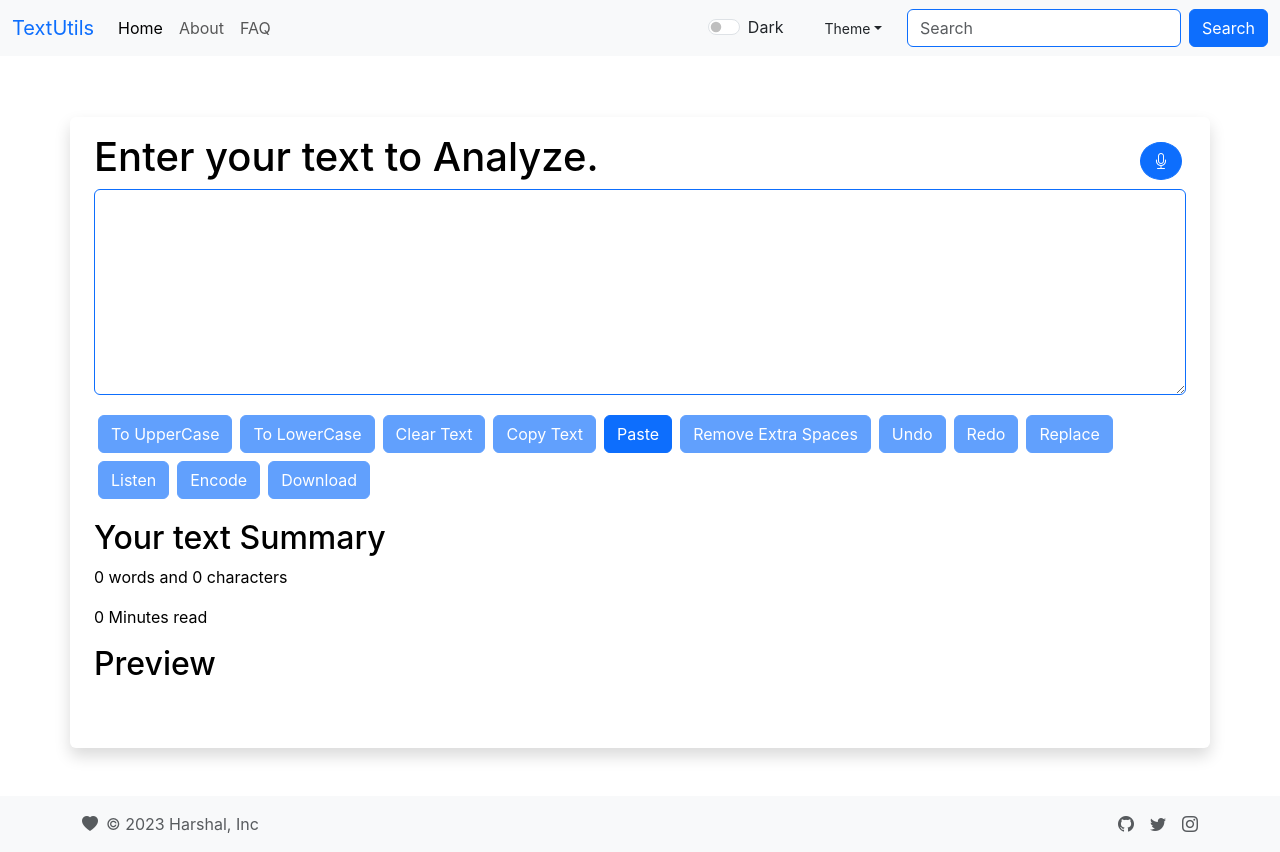
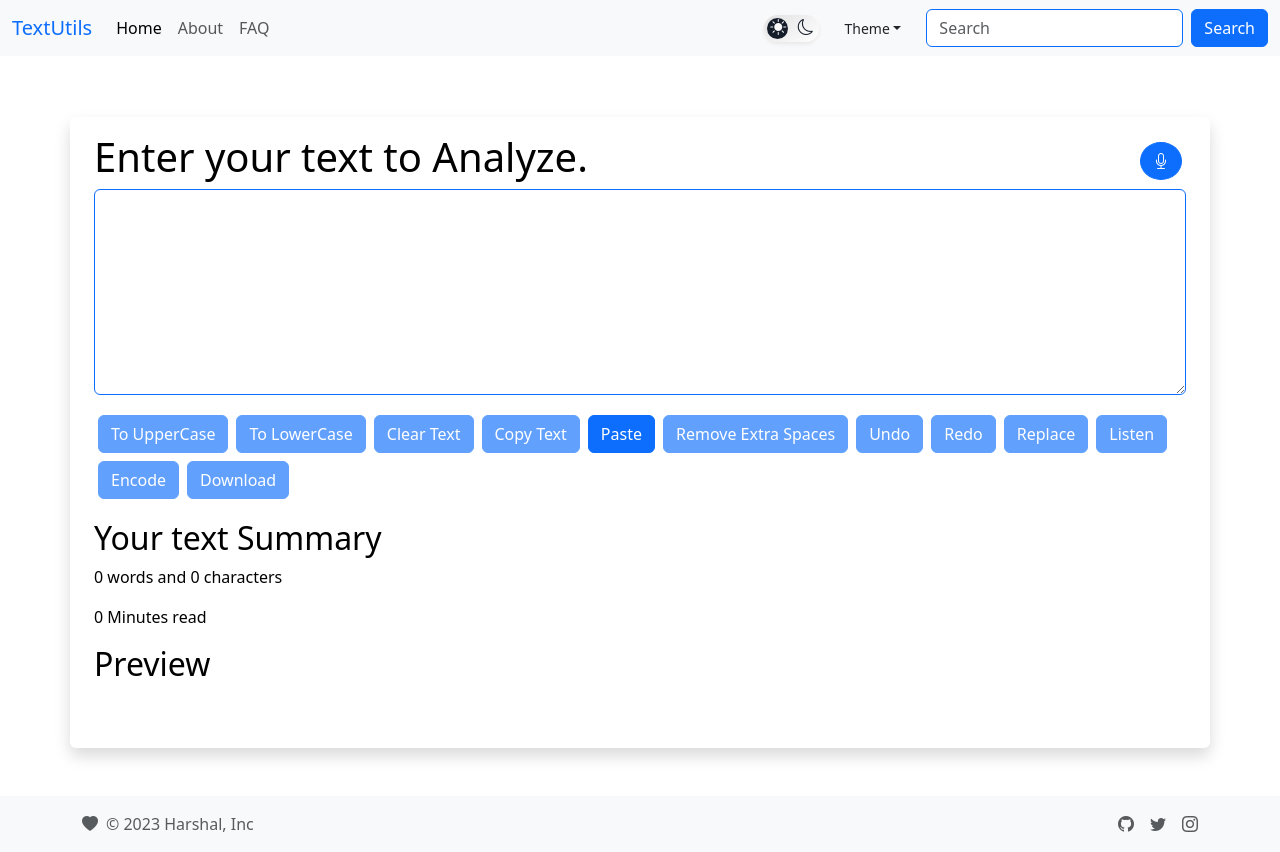
Before and after one commit to harshal0112/textutils, a React (Create React App) app: page / in a window 1280 px wide. Built offline with nearby package versions, Linux system fonts and the light colour scheme.

Commit message:
Dark mode switch changed, new colors added

```diff
--- a/package.json
+++ b/package.json
@@ -6,6 +6,7 @@
     "@testing-library/jest-dom": "^5.16.5",
     "@testing-library/react": "^13.4.0",
     "@testing-library/user-event": "^13.5.0",
+    "bootstrap": "^5.3.0-alpha1",
     "bootstrap-icons": "^1.10.2",
     "buffer": "^6.0.3",
     "react": "^18.2.0",
@@ -38,5 +39,8 @@
       "last 1 firefox version",
       "last 1 safari version"
     ]
+  },
+  "devDependencies": {
+    "sass": "^1.57.1"
   }
 }
--- a/src/doc/Footer.js
+++ b/src/doc/Footer.js
@@ -2,7 +2,7 @@ import React from 'react'
 
 function Footer(props) {
   return (
-    <div>
+    <div className='footer'>
         <footer className={`d-flex flex-wrap justify-content-between align-items-center py-3 mt-5 bg-${props.mode}`}>
           <div className="container d-flex flex-wrap justify-content-between align-items-center">
                   <div className="col-md-4 d-flex align-items-center">
--- a/src/doc/Navbar.js
+++ b/src/doc/Navbar.js
@@ -37,9 +37,9 @@ const reset3 = ()=> {
           <NavLink className="nav-link" to="/faq">FAQ</NavLink>
         </li>
       </ul>
-      <Themes toggleMode={props.toggleMode} theme={props.theme} toggleTheme={props.toggleTheme} mode={props.mode} />
-      <form className="d-flex mt-sm-2 mt-lg-0" role="search">
-        <input className={`form-control me-2 border-${props.theme}`} id='reset3' style={{backgroundColor: props.mode=== 'dark'?'#212529': 'white', color: props.mode === 'dark'?'white':'black'}} value={search} onChange={e => setSearch(e.target.value)} type="search" placeholder="Search" aria-label="Search" />
+      <form className="d-flex align-items-center mt-sm-2 mt-lg-0" role="search">
+        <Themes toggleMode={props.toggleMode} theme={props.theme} toggleTheme={props.toggleTheme} mode={props.mode} />
+        <input className={`form-control me-2 border-${props.theme}`} id='reset3' style={{backgroundColor: props.mode=== 'dark'?'#151515': 'white', color: props.mode === 'dark'?'white':'black'}} value={search} onChange={e => setSearch(e.target.value)} type="search" placeholder="Search" aria-label="Search" />
         <button className={`btn btn-${props.theme}`} onClick={reset3} type="button">{search?'Reset': 'Search'}</button>
       </form>
     </div>
--- /dev/null
+++ b/src/doc/Styles/custom.scss
@@ -0,0 +1,135 @@
+$blue:    #0d6efd;
+$indigo:  #6610f2;
+$purple:  #6f42c1;
+$pink:    #d63384;
+$red:     #dc3545;
+$orange:  #fd7e14;
+$yellow:  #ffc107;
+$green:   #198754;
+$teal:    #20c997;
+$cyan:    #0dcaf0;
+
+$primary:       $blue;
+$success:       $green;
+$info:          $cyan;
+$warning:       $yellow;
+$danger:        $red;
+
+$theme-colors: (
+    "primary":       $primary,
+    "success":       $success,
+    "info":          $info,
+    "warning":       $warning,
+    "danger":        $danger,
+    "purple" : #7431f9,
+);
+
+// -------------------------------------------------------------------------------------------------------
+// Switch to Dark Mode
+
+.toggle {
+    cursor: pointer;
+    position: relative;
+    display: flex;
+    justify-content: space-between;
+    width: 55px;
+    height: 27px;
+    border-radius: 25px;
+    transition: .2s;
+}
+
+.toggle i {
+    width: 50%;
+    line-height: 25px;
+    text-align: center;
+    font-size: 16px;
+    z-index: 1;
+}
+
+.toggle .ball {
+    position: absolute;
+    width: 21px;
+    height: 21px;
+    margin: 3px;
+    border-radius: 50%;
+    transition: .3s ease-out;
+}
+
+#toggle {
+    display: none;
+}
+
+/*
+    -- Light Mode --
+*/
+
+.light {
+    background: #fafafa;
+}
+
+.light .toggle {
+    background: linear-gradient(145deg, #e1e1e1, #fff);
+    // box-shadow: 3px 3px 4px #e6e6e6,
+    //             -3px -3px 4px #ffffff;
+}
+
+.light .toggle .bi-sun-fill {
+    color: #fafafa;
+}
+
+.light .toggle .bi-moon {
+    color: #151d2a;
+}
+
+.light .toggle .ball {
+    background: #151d2a;
+}
+
+/*
+    -- Dark Mode --
+*/
+
+
+.dark .toggle {
+    background: linear-gradient(145deg, #0c0101, rgb(0, 0, 0));
+    // box-shadow: 3px 3px 3px #0e131b,
+    //             -3px -3px 3px #1c2739;
+}
+
+.dark .toggle .bi-sun {
+    color: #fafafa;
+}
+
+.dark .toggle .bi-moon {
+    color: #151d2a;
+}
+
+.dark .toggle .ball {
+    background: #fafafa;
+    transform: translateX(27.5px);
+}
+// -----------------------------------------------------------------------------------------------------------
+
+
+@import "D:/New folder/Harshal/Html/New folder/textutils/node_modules/bootstrap/scss/bootstrap";
+
+@import "D:/New folder/Harshal/Html/New folder/textutils/node_modules/bootstrap/scss/functions";
+
+@import "D:/New folder/Harshal/Html/New folder/textutils/node_modules/bootstrap/scss/variables";
+@import "D:/New folder/Harshal/Html/New folder/textutils/node_modules/bootstrap/scss/variables-dark";
+
+@import "D:/New folder/Harshal/Html/New folder/textutils/node_modules/bootstrap/scss/maps";
+@import "D:/New folder/Harshal/Html/New folder/textutils/node_modules/bootstrap/scss/mixins";
+@import "D:/New folder/Harshal/Html/New folder/textutils/node_modules/bootstrap/scss/root";
+
+@import "D:/New folder/Harshal/Html/New folder/textutils/node_modules/bootstrap/scss/utilities";
+@import "D:/New folder/Harshal/Html/New folder/textutils/node_modules/bootstrap/scss/reboot";
+@import "D:/New folder/Harshal/Html/New folder/textutils/node_modules/bootstrap/scss/type";
+@import "D:/New folder/Harshal/Html/New folder/textutils/node_modules/bootstrap/scss/images";
+@import "D:/New folder/Harshal/Html/New folder/textutils/node_modules/bootstrap/scss/containers";
+@import "D:/New folder/Harshal/Html/New folder/textutils/node_modules/bootstrap/scss/grid";
+@import "D:/New folder/Harshal/Html/New folder/textutils/node_modules/bootstrap/scss/helpers";
+
+@import "D:/New folder/Harshal/Html/New folder/textutils/node_modules/bootstrap/scss/utilities/api";
+
+// 8. Add additional custom code here
--- a/src/doc/Themes.js
+++ b/src/doc/Themes.js
@@ -3,21 +3,26 @@ import React from 'react'
 export default function Themes(props) {
   return (
     <>
-    <label className={`form-check-label text-${props.mode === 'dark'?'light':'dark'}`} htmlFor="btn-check-outlined">{props.mode === 'dark'?'Light':''} &nbsp;</label>
-    <div className="form-check form-switch form-check-inline">
-        <input className="form-check-input" onChange={props.toggleMode} type="checkbox" role="switch" name='flexDefault' id="btn-check-outlined" value="option1" defaultChecked={props.mode === 'dark'}/>
-        <label className={`form-check-label text-${props.mode === 'dark'?'light':'dark'}`} htmlFor="btn-check-outlined">{props.mode === 'light'?'Dark':''}</label>
+    <div className={`form-check-inline ${props.mode === 'dark'?'dark': 'light'}`} data-bs-theme={props.mode}>
+      <input type="checkbox" onChange={props.toggleMode} id="toggle" />
+      <label className="toggle shadow-sm" for="toggle">
+          <i className={`bi bi-${props.mode === 'dark'?'sun':'sun-fill'}`}></i>
+          <i className={`bi bi-${props.mode === 'dark'?'moon-fill':'moon'}`}></i>
+          <span className="ball"></span>
+      </label>
     </div>
-    <div className="dropdown mx-sm-0 mx-lg-3 form-check-inline" data-bs-theme={props.mode}>
-        <button class={`btn btn-sm btn-${props.mode} dropdown-toggle text-${props.mode === 'dark'?'light':'dark'}`} type="button" data-bs-toggle="dropdown" data-bs-auto-close="true" aria-expanded="false">
+    <div className="dropdown mr-sm-3 mr-lg-3 form-check-inline" data-bs-theme={props.mode}>
+        <button className={`btn btn-sm btn-${props.mode} dropdown-toggle text-${props.mode === 'dark'?'light':'dark'}`} type="button" data-bs-toggle="dropdown" data-bs-auto-close="true" aria-expanded="false">
             Theme
         </button>
 
-        <ul className="dropdown-menu">
+        <ul className="dropdown-menu shadow">
             <li><a className="dropdown-item drop-primary" onClick={(e) => props.toggleTheme("primary")}>Default (Blue)</a></li>
             <li><a className="dropdown-item drop-success" onClick={(e) => props.toggleTheme("success")}>Green</a></li>
             <li><a className="dropdown-item drop-warning" onClick={(e) => props.toggleTheme("warning")}>Yellow</a></li>
             <li><a className="dropdown-item drop-danger" onClick={(e) => props.toggleTheme("danger")}>Red</a></li>
+            <li><a className="dropdown-item drop-purple" onClick={(e) => props.toggleTheme("purple")}>Purple</a></li>
+            <li><a className="dropdown-item drop-cyan" onClick={(e) => props.toggleTheme("info")}>Cyan</a></li>
         </ul>
     </div>
     </>
--- a/src/index.js
+++ b/src/index.js
@@ -1,6 +1,6 @@
 import React from 'react';
 import ReactDOM from 'react-dom/client';
-import './index.css';
+import './doc/Styles/custom.scss';
 import App from './App';
 import reportWebVitals from './reportWebVitals';
 
```
Also changed, not shown: 1 other file (tests, documents, lock files or other folders). Lines whose indentation alone changed are shown as unchanged.
